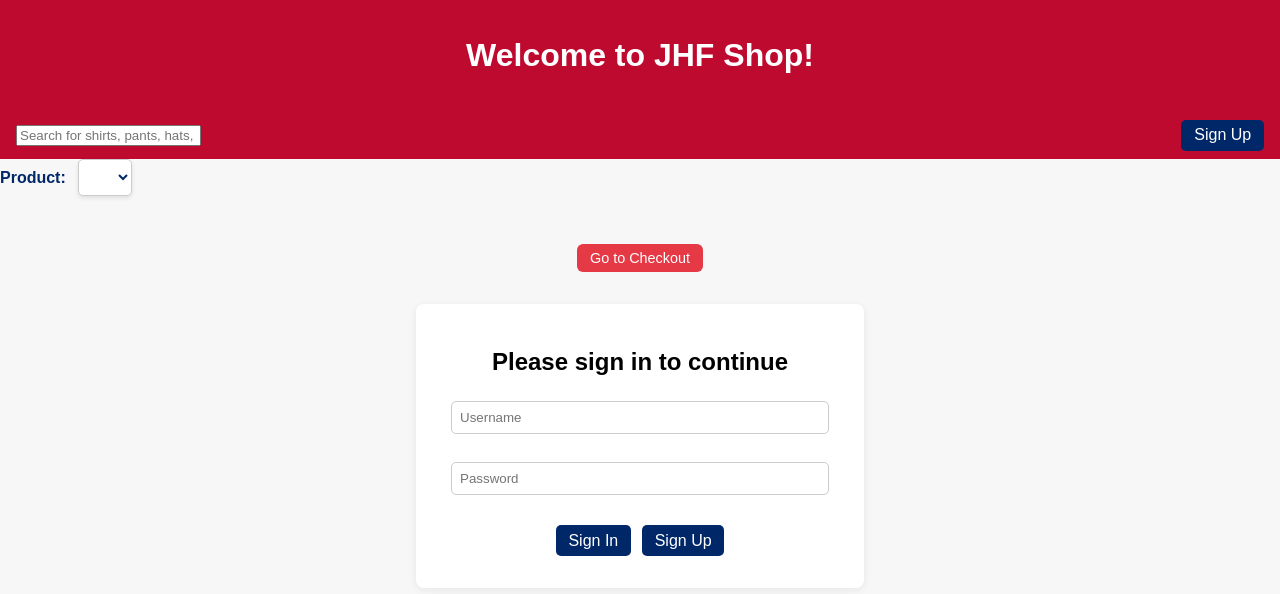
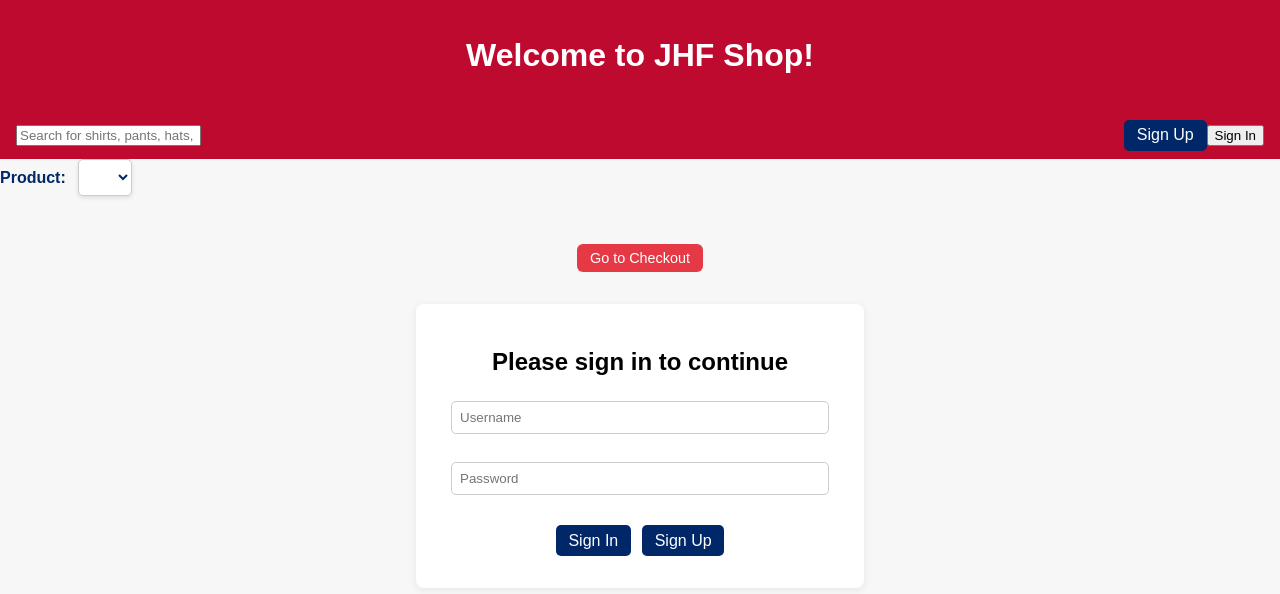
Before and after one commit to MakelYisrael/Clothing-Store-v1.2, a plain HTML site: page index.html in a window 1280 px wide. Drawn offline with Linux system fonts and the light colour scheme; no server answers.

Commit message:
Update index.html

```diff
--- a/index.html
+++ b/index.html
@@ -20,6 +20,7 @@
                     <div class="nav-right">
                         <button id="logoutBtn" style="display:none;">Logout</button>
                         <button id="signupNavBtn">Sign Up</button>
+                        <button id="signinNavBtn">Sign In</button>
                     </div>
                 </nav>
                <div class="filters">
```
